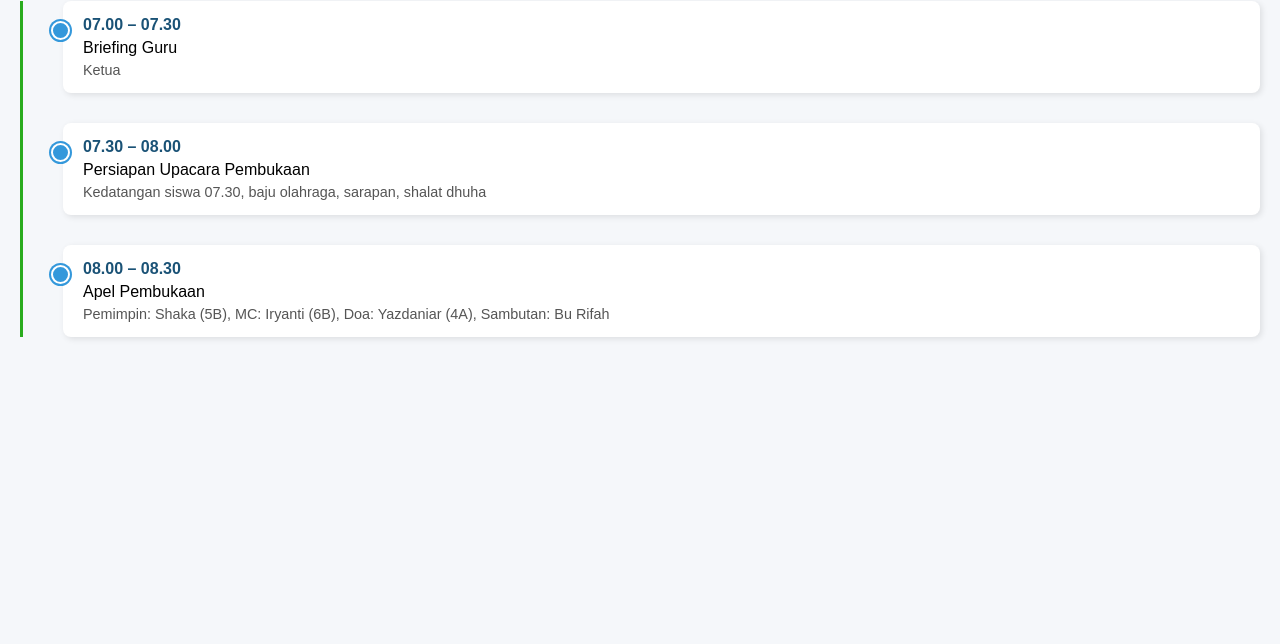
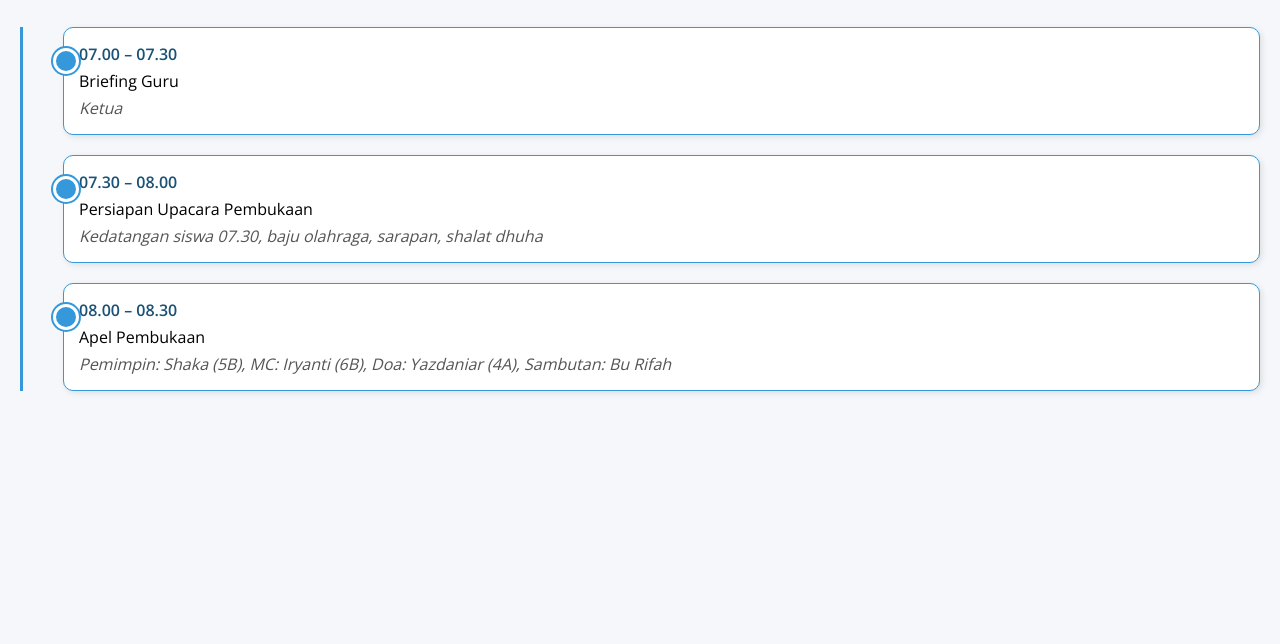
Before and after one commit to afterd96/RUNDOWN-CAMP-2025, a plain HTML site: page index.html in a window 1280 px wide. Shown: the part 156-800 px from the top of the page. Drawn offline with nearby package versions, Linux system fonts and the light colour scheme.

Commit message:
Update index.html

```diff
--- a/index.html
+++ b/index.html
@@ -3,61 +3,64 @@
 <head>
   <meta charset="UTF-8">
   <title>Rundown Happy Camp 2025</title>
+  <link href="https://fonts.googleapis.com/css2?family=Open+Sans:wght@300;400;600;800&display=swap" rel="stylesheet">
   <style>
     body {
-      font-family: FatFrank, sans-serif;
+      font-family: 'Open Sans', sans-serif;
+      font-weight: 400;
       background: #f5f7fa;
       margin: 20px;
     }
     h1 {
+      font-family: 'Open Sans', sans-serif;
+      font-weight: 800; /* extra bold */
+      font-size: 2.5em;
       text-align: center;
       color: #2c3e50;
     }
     p {
       text-align: center;
+      font-weight: 300; /* light */
     }
-
-    /* Container timeline */
     .timeline {
       position: relative;
-      margin: 40px 0;
+      margin: 30px 0;
       padding-left: 40px;
-      border-left: 3px solid #29ab1d; /* garis hijau */
+      border-left: 3px solid #3498db;
     }
-
-    /* Tiap kegiatan */
     .event {
       position: relative;
-      margin-bottom: 30px;
-      padding: 15px 20px;
-      background: #fff;
-      border-radius: 8px;
+      background: white;
+      border: 1px solid #3498db;
+      border-radius: 10px;
+      padding: 15px;
+      margin-bottom: 20px;
       box-shadow: 2px 2px 6px rgba(0,0,0,0.1);
     }
-
-    /* Bulatan di garis */
     .event::before {
       content: "";
       position: absolute;
-      left: -12px;
+      left: -11px;
       top: 20px;
-      width: 15px;
-      height: 15px;
+      width: 20px;
+      height: 20px;
       background: #3498db;
+      border: 3px solid white;
       border-radius: 50%;
-      border: 2px solid #fff;
       box-shadow: 0 0 0 2px #3498db;
     }
-
-    .time {
-      font-weight: bold;
+    .event-time {
+      font-weight: 600; /* semi-bold */
       color: #1a5276;
+      margin-bottom: 5px;
     }
-    .activity {
+    .event-activity {
+      font-weight: 400; /* regular */
       margin: 5px 0;
     }
-    .note {
-      font-size: 0.9em;
+    .event-note {
+      font-weight: 300; /* light */
+      font-style: italic;
       color: #555;
     }
   </style>
@@ -70,21 +73,21 @@
 
   <div class="timeline">
     <div class="event">
-      <div class="time">07.00 – 07.30</div>
-      <div class="activity">Briefing Guru</div>
-      <div class="note">Ketua</div>
+      <div class="event-time">07.00 – 07.30</div>
+      <div class="event-activity">Briefing Guru</div>
+      <div class="event-note">Ketua</div>
     </div>
 
     <div class="event">
-      <div class="time">07.30 – 08.00</div>
-      <div class="activity">Persiapan Upacara Pembukaan</div>
-      <div class="note">Kedatangan siswa 07.30, baju olahraga, sarapan, shalat dhuha</div>
+      <div class="event-time">07.30 – 08.00</div>
+      <div class="event-activity">Persiapan Upacara Pembukaan</div>
+      <div class="event-note">Kedatangan siswa 07.30, baju olahraga, sarapan, shalat dhuha</div>
     </div>
 
     <div class="event">
-      <div class="time">08.00 – 08.30</div>
-      <div class="activity">Apel Pembukaan</div>
-      <div class="note">Pemimpin: Shaka (5B), MC: Iryanti (6B), Doa: Yazdaniar (4A), Sambutan: Bu Rifah</div>
+      <div class="event-time">08.00 – 08.30</div>
+      <div class="event-activity">Apel Pembukaan</div>
+      <div class="event-note">Pemimpin: Shaka (5B), MC: Iryanti (6B), Doa: Yazdaniar (4A), Sambutan: Bu Rifah</div>
     </div>
   </div>
 
```
